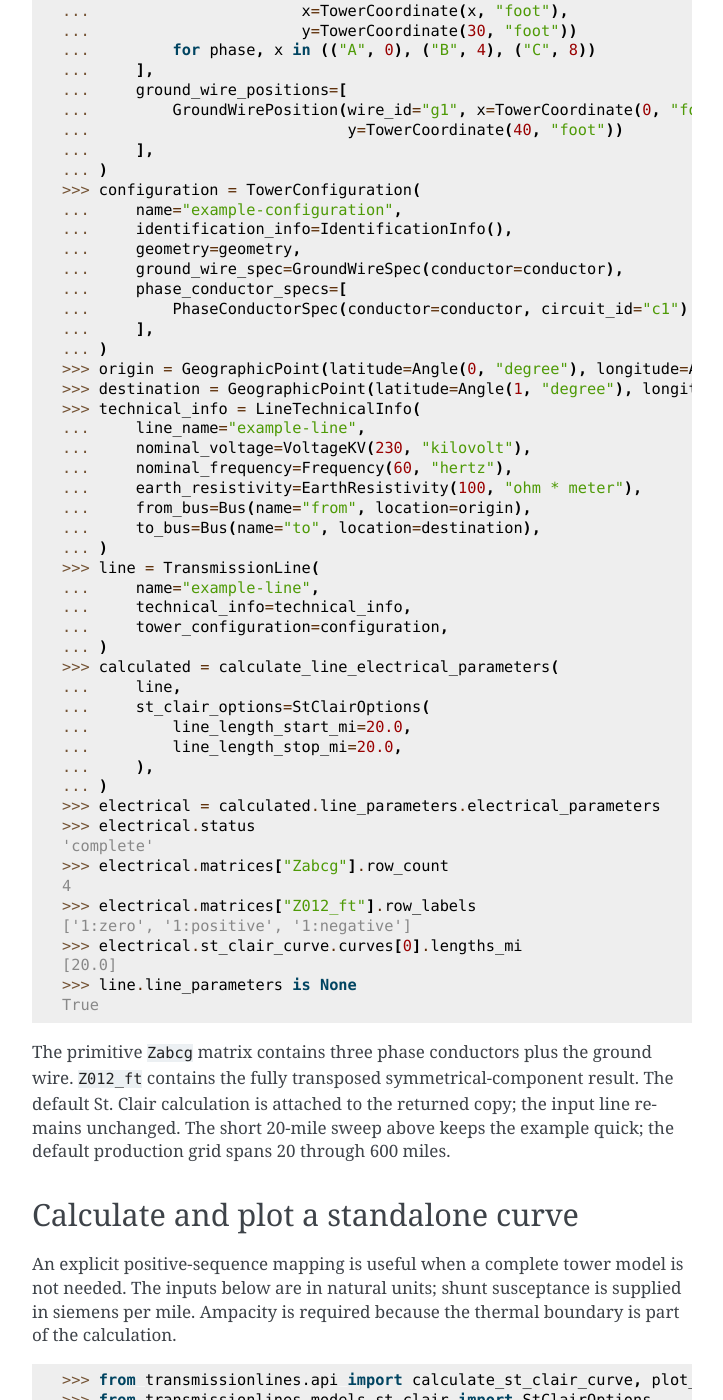
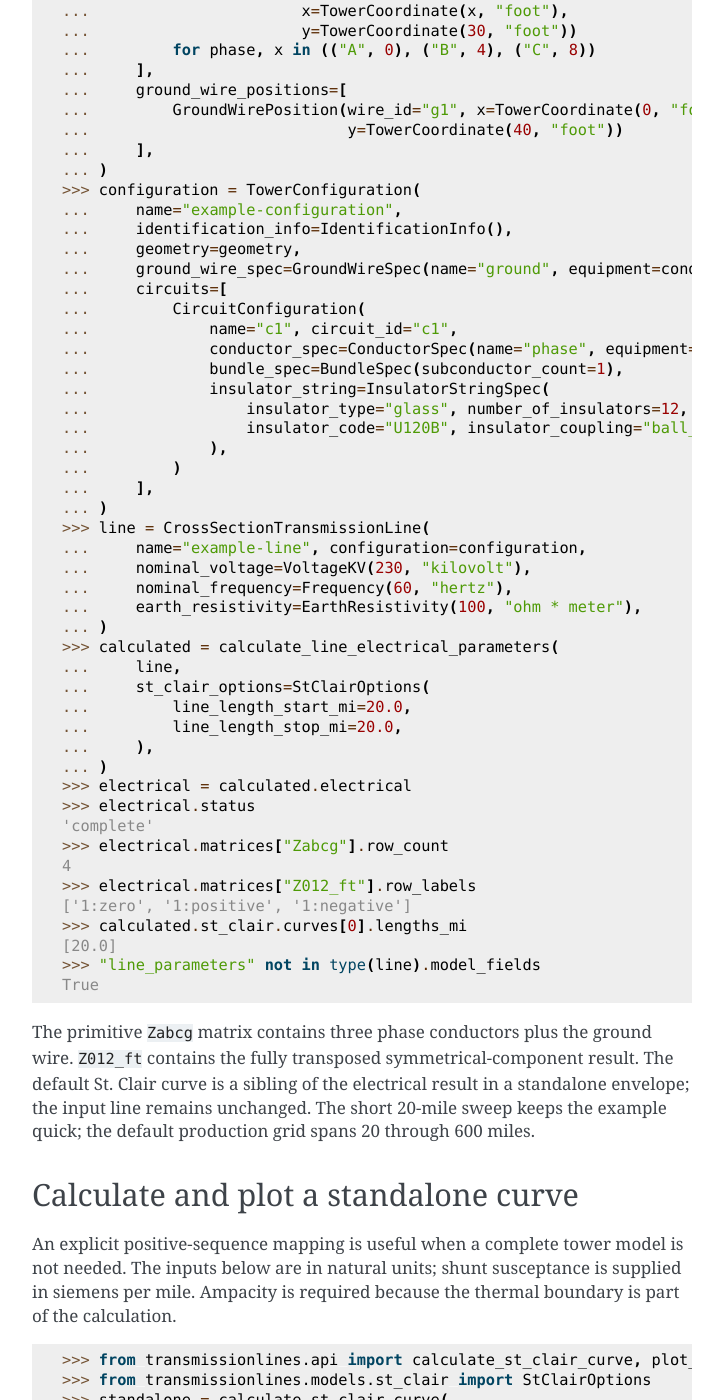
Before and after one commit to SebastianManriqueM/transmissionlines, a Sphinx documentation site: the page built from docs/source/quickstart.rst, in a window 1280 px wide and 1400 px high, scrolled down 753 px. Shown: the whole window, without its empty margins (388-1111 px from the left). Built offline with Sphinx 7.4.7, drawn with Linux system fonts in a browser that asks for light colours; some of the changed text lies outside the part shown.

Commit message:
docs(calculations): update v4 line calculation guide
Show registered circuit inputs, cross-section selection, and the standalone electrical and St. Clair result envelope in the executable quickstart and builder guide.

```diff
--- a/docs/source/quickstart.rst
+++ b/docs/source/quickstart.rst
@@ -4,8 +4,8 @@ Quick start
 Build a line in memory
 ----------------------
 
-This example constructs one three-phase circuit, one ground wire, its terminal
-buses, and technical data without reading a catalog or manufacturer workbook.
+This example constructs one three-phase cross-section and one ground wire
+without reading a catalog or manufacturer workbook.
 The values are illustrative. ``TowerCoordinate`` is in feet, cable properties
 carry explicit units, and the example uses a single subconductor per phase.
 
@@ -14,14 +14,14 @@ The example executes as part of the Sphinx doctest build.
 .. doctest::
 
    >>> from transmissionlines.api import calculate_line_electrical_parameters
-   >>> from transmissionlines.models.assets import LineTechnicalInfo, TransmissionLine
-   >>> from transmissionlines.models.cables import BareConductorEquipment, GroundWireSpec, PhaseConductorSpec
-   >>> from transmissionlines.models.common import Bus, GeographicPoint, IdentificationInfo
-   >>> from transmissionlines.models.configurations import TowerConfiguration
+   >>> from transmissionlines.models.assets import CrossSectionTransmissionLine
+   >>> from transmissionlines.models.cables import BareConductorEquipment, BundleSpec, ConductorSpec, GroundWireSpec, InsulatorStringSpec
+   >>> from transmissionlines.models.common import IdentificationInfo
+   >>> from transmissionlines.models.configurations import CircuitConfiguration, TowerConfiguration
    >>> from transmissionlines.models.geometry import GroundWirePosition, PhasePosition, TowerGeometry
    >>> from transmissionlines.models.st_clair import StClairOptions
    >>> from transmissionlines.units import (
-   ...     Angle, CableDiameter, CableGMR, Current, EarthResistivity, Frequency,
+   ...     CableDiameter, CableGMR, Current, EarthResistivity, Frequency,
    ...     ResistancePerKft, TowerCoordinate, VoltageKV,
    ... )
    >>> conductor = BareConductorEquipment(
@@ -47,25 +47,24 @@ The example executes as part of the Sphinx doctest build.
    ...     name="example-configuration",
    ...     identification_info=IdentificationInfo(),
    ...     geometry=geometry,
-   ...     ground_wire_spec=GroundWireSpec(conductor=conductor),
-   ...     phase_conductor_specs=[
-   ...         PhaseConductorSpec(conductor=conductor, circuit_id="c1")
+   ...     ground_wire_spec=GroundWireSpec(name="ground", equipment=conductor),
+   ...     circuits=[
+   ...         CircuitConfiguration(
+   ...             name="c1", circuit_id="c1",
+   ...             conductor_spec=ConductorSpec(name="phase", equipment=conductor),
+   ...             bundle_spec=BundleSpec(subconductor_count=1),
+   ...             insulator_string=InsulatorStringSpec(
+   ...                 insulator_type="glass", number_of_insulators=12,
+   ...                 insulator_code="U120B", insulator_coupling="ball_and_socket",
+   ...             ),
+   ...         )
    ...     ],
    ... )
-   >>> origin = GeographicPoint(latitude=Angle(0, "degree"), longitude=Angle(0, "degree"))
-   >>> destination = GeographicPoint(latitude=Angle(1, "degree"), longitude=Angle(1, "degree"))
-   >>> technical_info = LineTechnicalInfo(
-   ...     line_name="example-line",
+   >>> line = CrossSectionTransmissionLine(
+   ...     name="example-line", configuration=configuration,
    ...     nominal_voltage=VoltageKV(230, "kilovolt"),
    ...     nominal_frequency=Frequency(60, "hertz"),
    ...     earth_resistivity=EarthResistivity(100, "ohm * meter"),
-   ...     from_bus=Bus(name="from", location=origin),
-   ...     to_bus=Bus(name="to", location=destination),
-   ... )
-   >>> line = TransmissionLine(
-   ...     name="example-line",
-   ...     technical_info=technical_info,
-   ...     tower_configuration=configuration,
    ... )
    >>> calculated = calculate_line_electrical_parameters(
    ...     line,
@@ -74,22 +73,22 @@ The example executes as part of the Sphinx doctest build.
    ...         line_length_stop_mi=20.0,
    ...     ),
    ... )
-   >>> electrical = calculated.line_parameters.electrical_parameters
+   >>> electrical = calculated.electrical
    >>> electrical.status
    'complete'
    >>> electrical.matrices["Zabcg"].row_count
    4
    >>> electrical.matrices["Z012_ft"].row_labels
    ['1:zero', '1:positive', '1:negative']
-   >>> electrical.st_clair_curve.curves[0].lengths_mi
+   >>> calculated.st_clair.curves[0].lengths_mi
    [20.0]
-   >>> line.line_parameters is None
+   >>> "line_parameters" not in type(line).model_fields
    True
 
 The primitive ``Zabcg`` matrix contains three phase conductors plus the ground
 wire. ``Z012_ft`` contains the fully transposed symmetrical-component result.
-The default St. Clair calculation is attached to the returned copy; the input
-line remains unchanged. The short 20-mile sweep above keeps the example quick;
+The default St. Clair curve is a sibling of the electrical result in a standalone
+envelope; the input line remains unchanged. The short 20-mile sweep keeps the example quick;
 the default production grid spans 20 through 600 miles.
 
 Calculate and plot a standalone curve
--- a/docs/source/reference/builders.rst
+++ b/docs/source/reference/builders.rst
@@ -5,8 +5,8 @@ Builders
 ``assemble_line_into_system`` registers its graph and resolves reusable
 type/name references before mutating the system. A cross-section line registers
 no bus, tower, or span; a routed line registers its physical endpoints.
-The existing :doc:`../user-guide/build-a-line` calculation example still uses
-the old line shape and awaits calculation-result refactoring.
+See :doc:`../user-guide/build-a-line` for calculating standalone results
+from either concrete line type.
 
 .. automodule:: transmissionlines.builders.system
    :members: build_transmission_line, assemble_line_into_system
```
Also changed, not shown: docs/source/user-guide/build-a-line.rst (+13 -12 lines).
